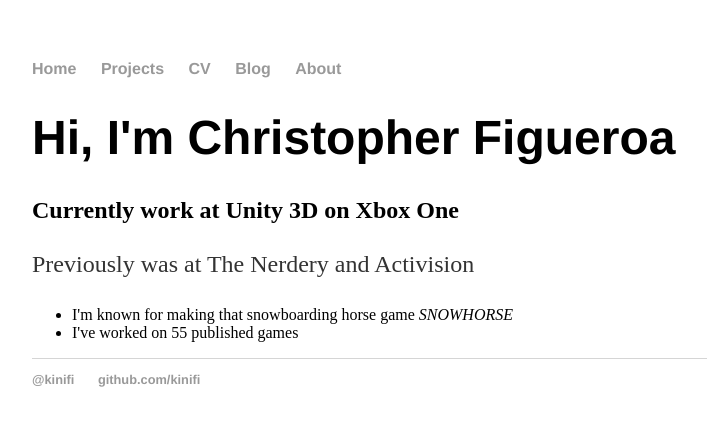
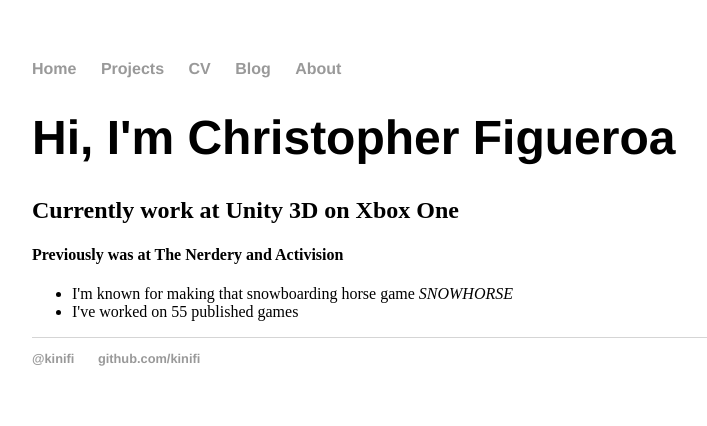
Before and after one commit to kinifi/kinifi.github.io, a Jekyll site: the page built from index.html, in a window 1280 px wide. Shown: the top 426 px of the page, without its empty margins (160-867 px from the left). Built offline with Jekyll 4.4.1, drawn with Linux system fonts in a browser that asks for light colours.

```diff
--- a/index.html
+++ b/index.html
@@ -5,7 +5,7 @@ title: Christopher Figueroa / Game Developer
 <div class="blurb">
 	<h1>Hi, I'm Christopher Figueroa</h1>
 	<h2>Currently work at Unity 3D on Xbox One</h2>
-	<p>Previously was at The Nerdery and Activision</p>
+	<h4>Previously was at The Nerdery and Activision</h4>
 	<ul>
 	  <li>I'm known for making that snowboarding horse game <em>SNOWHORSE</em></li>
 	  <li>I've worked on 55 published games</li>
```
